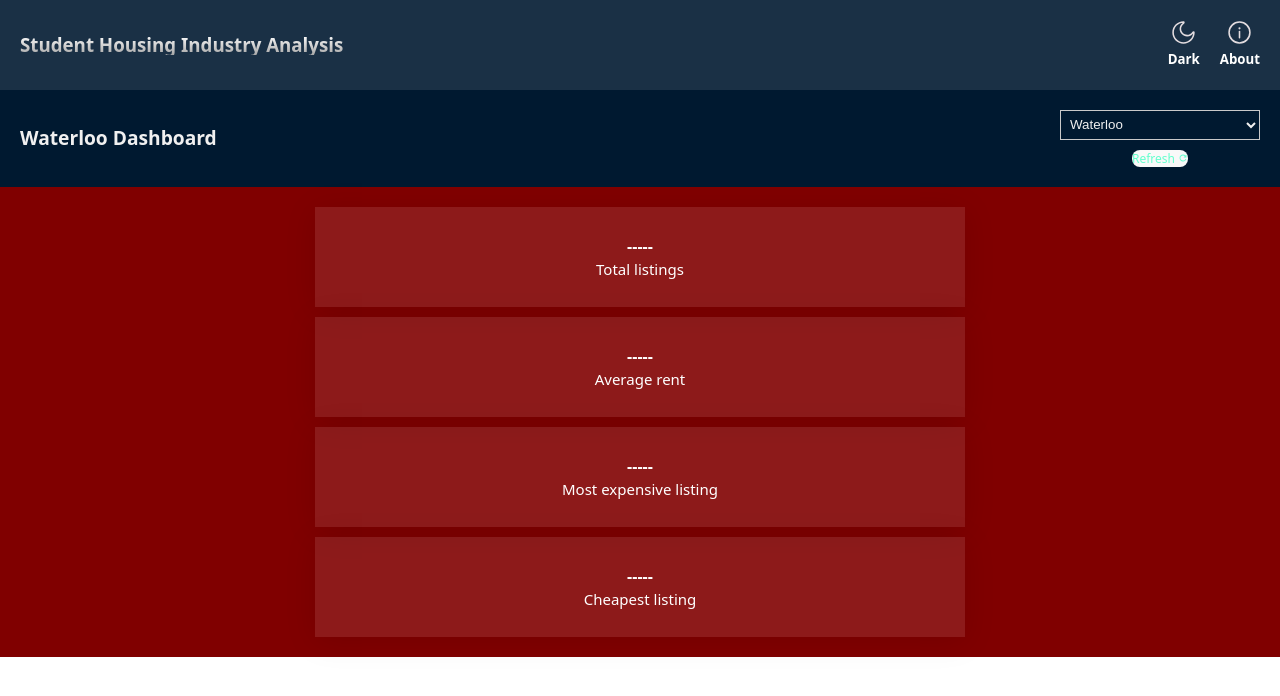
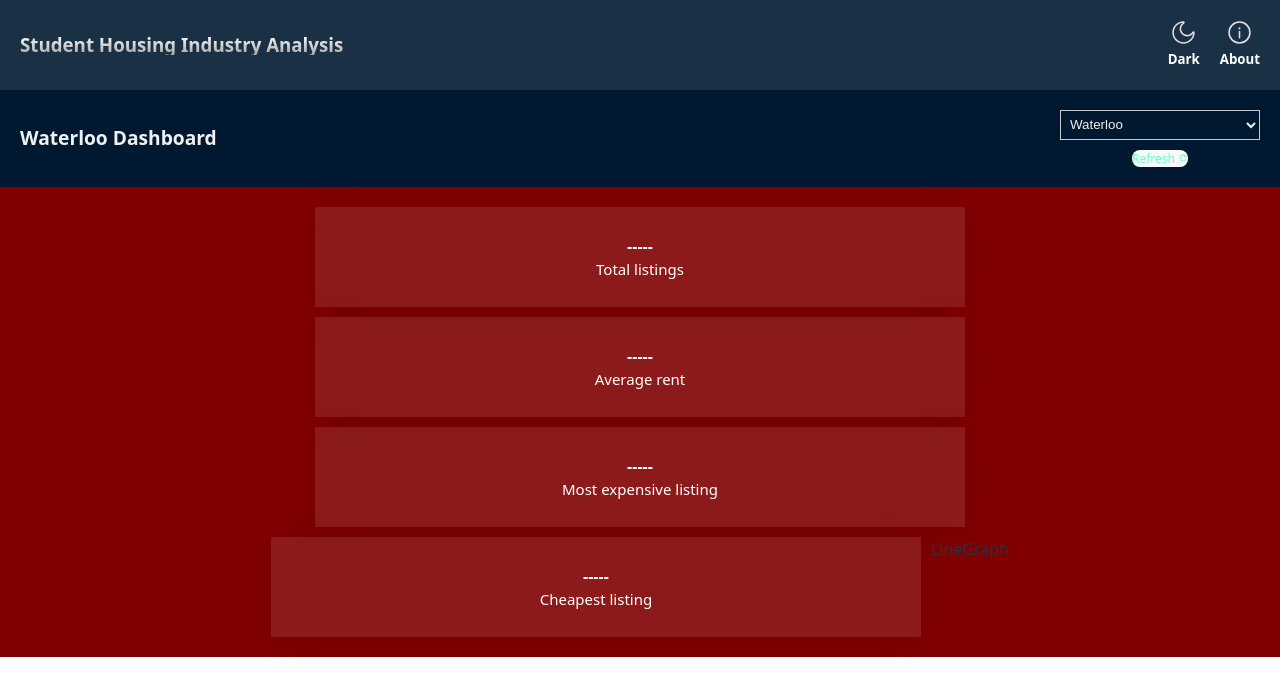
Before and after one commit to devangmalhotra/student-housing-industry-analysis, a React (Vite) app: page / in a window 1280 px wide. Shown: the top 696 px of the page. Built offline with nearby package versions, Linux system fonts and the light colour scheme.

Commit message:
added line graph component

```diff
--- /dev/null
+++ b/src/Components/LineGraph.jsx
@@ -0,0 +1,12 @@
+import React from 'react'
+import PropTypes from 'prop-types'
+
+function LineGraph(props) {
+  return (
+    <div>LineGraph</div>
+  )
+}
+
+LineGraph.propTypes = {}
+
+export default LineGraph
--- a/src/Components/MainContent.jsx
+++ b/src/Components/MainContent.jsx
@@ -1,5 +1,6 @@
 import React from 'react'
 import StatBox from './StatBox'
+import LineGraph from './LineGraph'
 
 function MainContent() {
   return (
@@ -8,6 +9,7 @@ function MainContent() {
         <StatBox statName='Average rent'/>
         <StatBox statName='Most expensive listing'/>
         <StatBox statName='Cheapest listing'/>
+        <LineGraph />
     </section>
   )
 }
```
